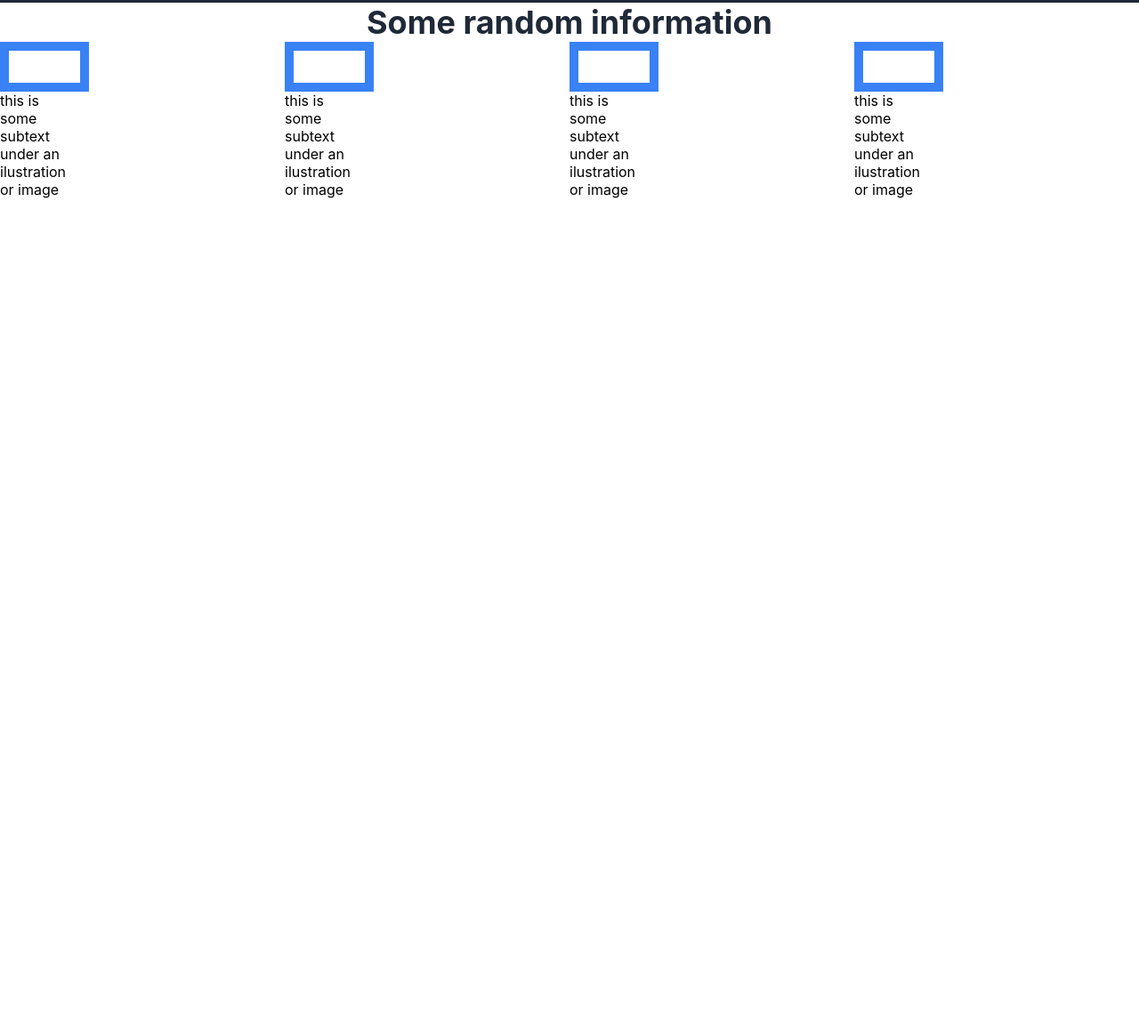
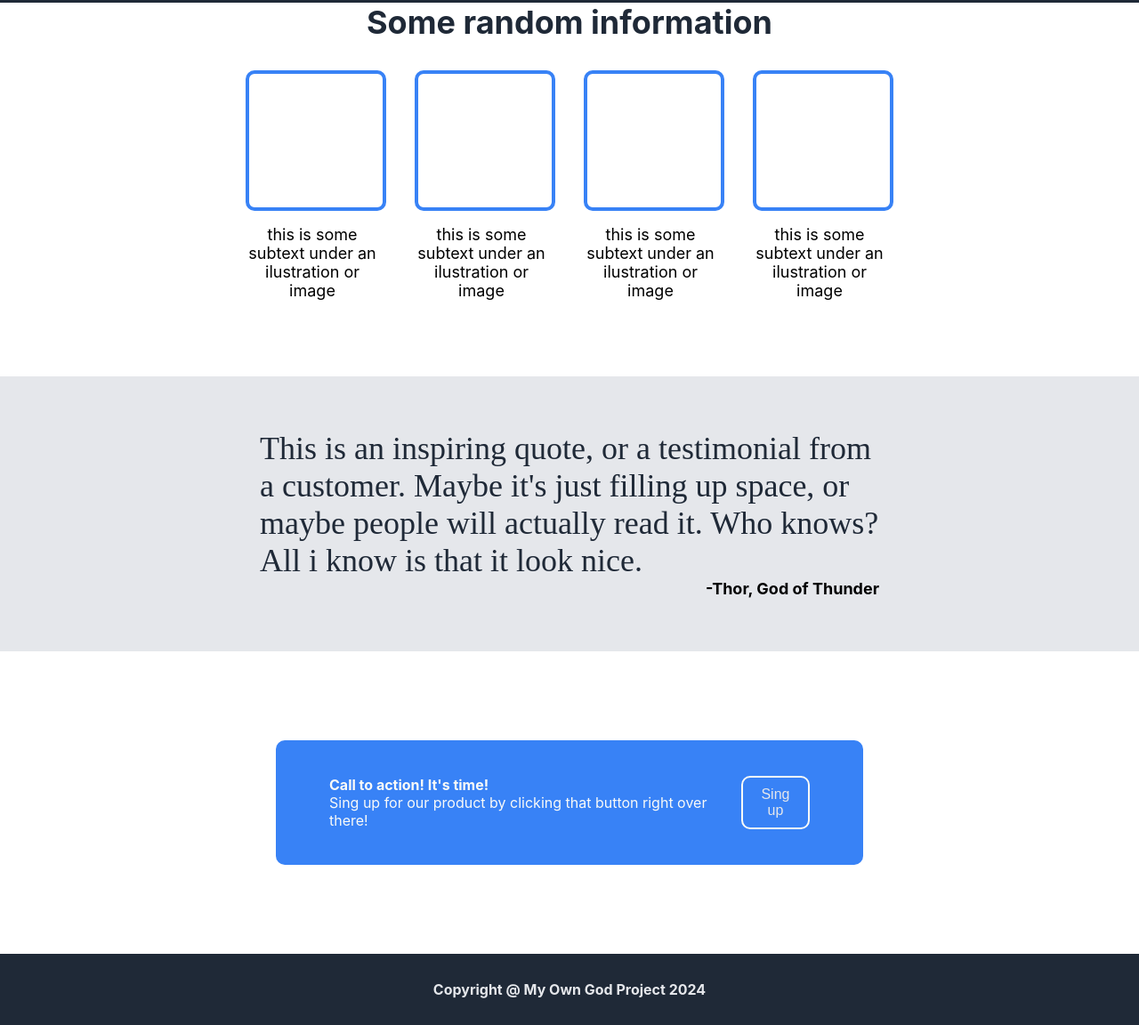
Before and after one commit to CorvoCommissar/landpage-test, a plain HTML site: page index.html in a window 1280 px wide. Shown: the part 351-1503 px from the top of the page at 89% size. Before the commit the page ends 800 px from the top, so only its background shows below. Drawn offline with Linux system fonts and the light colour scheme.

Commit message:
Finished landing page exercice

```diff
--- a/index.html
+++ b/index.html
@@ -47,6 +47,22 @@
                 </div>
             </div>
         </div>
+        <div class="quote">
+            <div class="quotetext">This is an inspiring quote, or a testimonial from a customer. Maybe it's just filling up space, or maybe people will actually read it. Who knows? All i know is that it look nice.</div>
+            <div class="quotesay">-Thor, God of Thunder</div>
+        </div>
+        <div class="banner">
+            <div class="bannerbox">
+                <div class="bannertext">
+                    <div class="textcall">Call to action! It's time!</div>
+                    <div>Sing up for our product by clicking that button right over there!</div>
+                </div>
+                <button class="bannerbutton">Sing up</button>
+            </div>
+        </div>
+        <div class="footer">
+            <div>Copyright @ My Own God Project 2024</div>
+        </div>
     </div>
 </body>
 </html>
--- a/style.css
+++ b/style.css
@@ -91,6 +91,8 @@ button {
     flex-direction: column;
     justify-content: center;
     align-items: center;
+    gap: 32px;
+    margin-bottom: 20px;
 }
 
 .infotext {
@@ -102,23 +104,96 @@ button {
 .container {
     display: flex;
     flex-direction: row;
-    flex: 1 1 0px;
+    justify-content: center;
+    align-items: center;
+    flex: auto;
+    gap: 32px;
 }
 
 .clone {
     display: flex;
     flex-direction: column;
-    width: 100%;
-    height: 80%;
+    gap: 16px;
 }
 
 .cube{
-    width: 25%;
-    height: 50%;
-    border: 10px solid #3882f6;
+    border: 4px solid #3882f6;
+    border-radius: 10px;
+    width: 150px;
+    height: 150px;
 }
 
 .clonetext {
-    width: 25%;
+    font-size: 18px;
+    width: 150px;
+    height: 150px;
+    text-align: center;
+}
+
+.quote {
+    display: flex;
+    background-color: #e5e7eb;
+    flex-direction: column;
+    justify-content: center;
+    padding: 60px;
+}
+
+.quote * {
+    max-width: 60%;
+}
+
+.quotetext {
+    font-size: 36px;
+    font-family: Italic;
+    font-weight: lighter;
+    color: #1f2937;
+    align-self: center;
+}
+
+.quotesay {
+    align-self: flex-end;
+    font-weight: bolder;
+    font-size: 18px;
+    margin-right: 20%;
+}
+
+.banner{
+    display: flex;
+    align-items: center;
+    justify-content: center;
+    padding: 100px;
+}
+
+.bannerbox {
+    display: flex;
+    flex-direction: row;
+    justify-content: space-between;
+    background-color: #3882f6;
+    border-radius: 10px;
     height: 50%;
+    width: 50%;
+    padding: 40px 60px;
 }
+
+.bannertext {
+    display: flex;
+    flex-direction: column;
+    color: #f9faf8;
+}
+
+.textcall {
+    font-weight: bold;
+    font-size: 16px;
+}
+
+.bannerbutton {
+    border: 2px solid #f9faf8;
+}
+
+.footer {
+    background-color: #1f2937;
+    color: #e5e7eb;
+    padding: 30px;
+    font-weight: bold;
+    text-align: center;
+}
```
